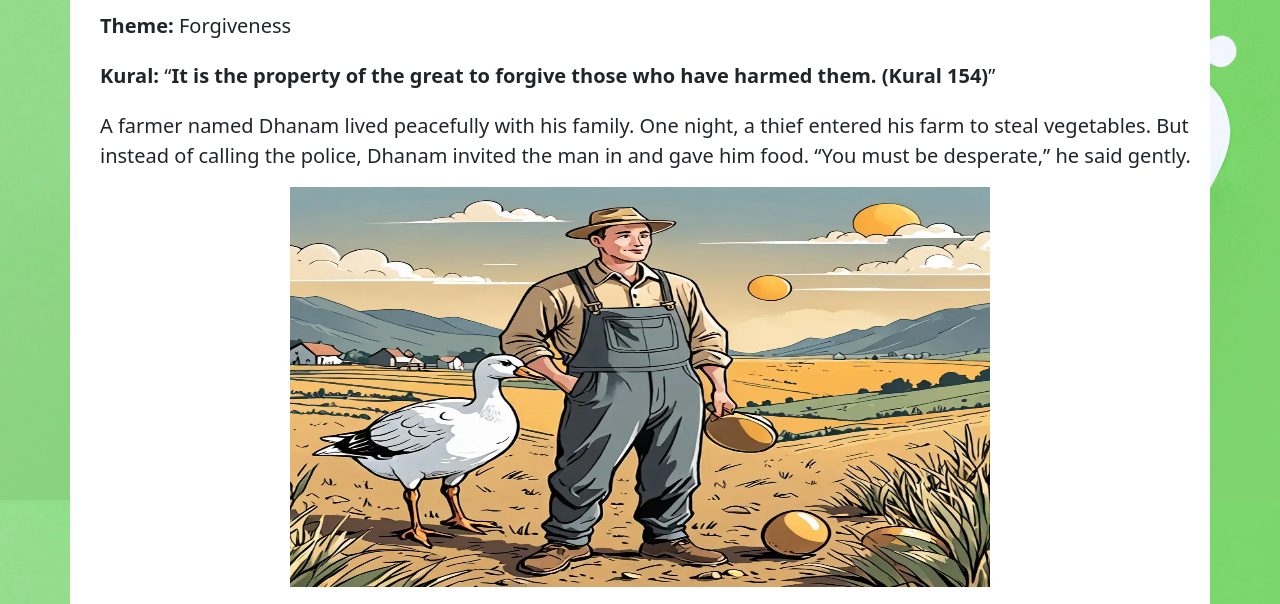
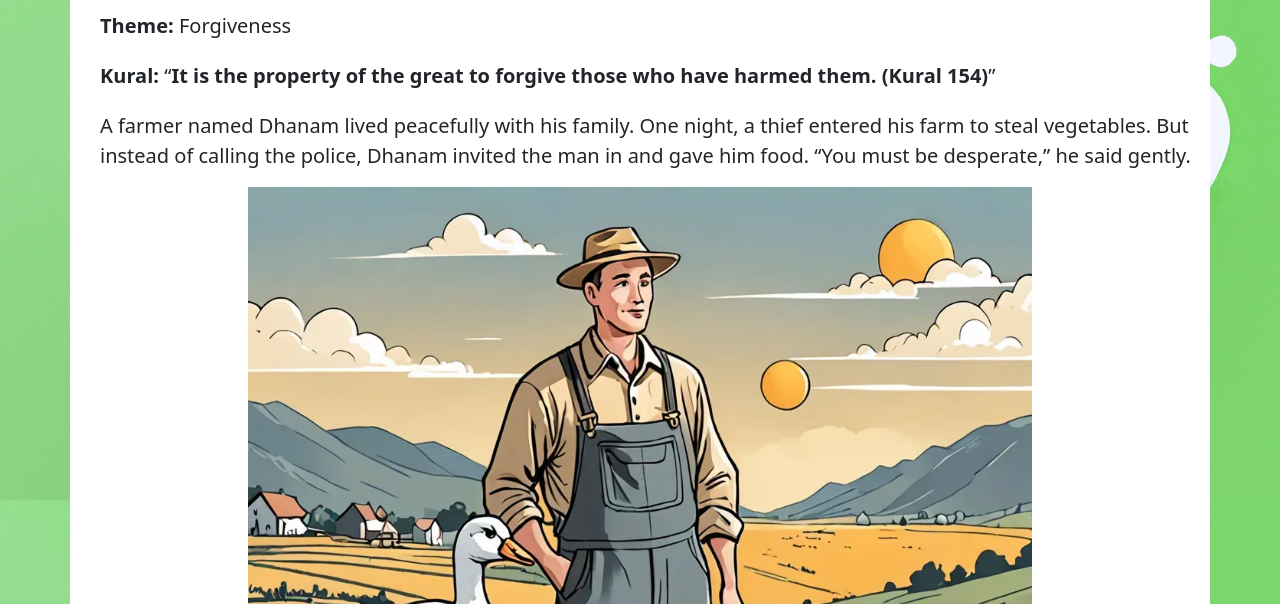
Before and after one commit to yuvasshree1824/Story-telling, a plain HTML site: page story11.html in a window 1280 px wide. Shown: the part 163-767 px from the top of the page. Drawn offline with nearby package versions, Linux system fonts and the light colour scheme.

Commit message:
Update story11.html

```diff
--- a/story11.html
+++ b/story11.html
@@ -55,7 +55,7 @@
             <p><b>Kural: </b> <span> <q><b>It is the property of the great to forgive those who have harmed them. (Kural 154)</b></q></span></p>
 
             <p>A farmer named Dhanam lived peacefully with his family. One night, a thief entered his farm to steal vegetables. But instead of calling the police, Dhanam invited the man in and gave him food. “You must be desperate,” he said gently.</p>
-            <center> <img src="story11.jpg" height=400 width="700"> </center>
+            <center> <img src="story11.jpg" height="70%" width="70%"> </center>
             <p>The thief was shocked. No one had ever treated him with such kindness. Ashamed, he confessed that hunger had driven him to crime. Dhanam offered him work on the farm, saying, “If you’re honest, you can start again.”</p>
             <p>Grateful for the second chance, the man began working sincerely. Over time, he earned Dhanam’s trust and the respect of the villagers. He became a changed man—hardworking, honest, and grateful.</p>
             <p>Dhanam’s simple act of forgiveness transformed a thief into a friend. He proved that kindness could reach where punishment could not.</p>
```
